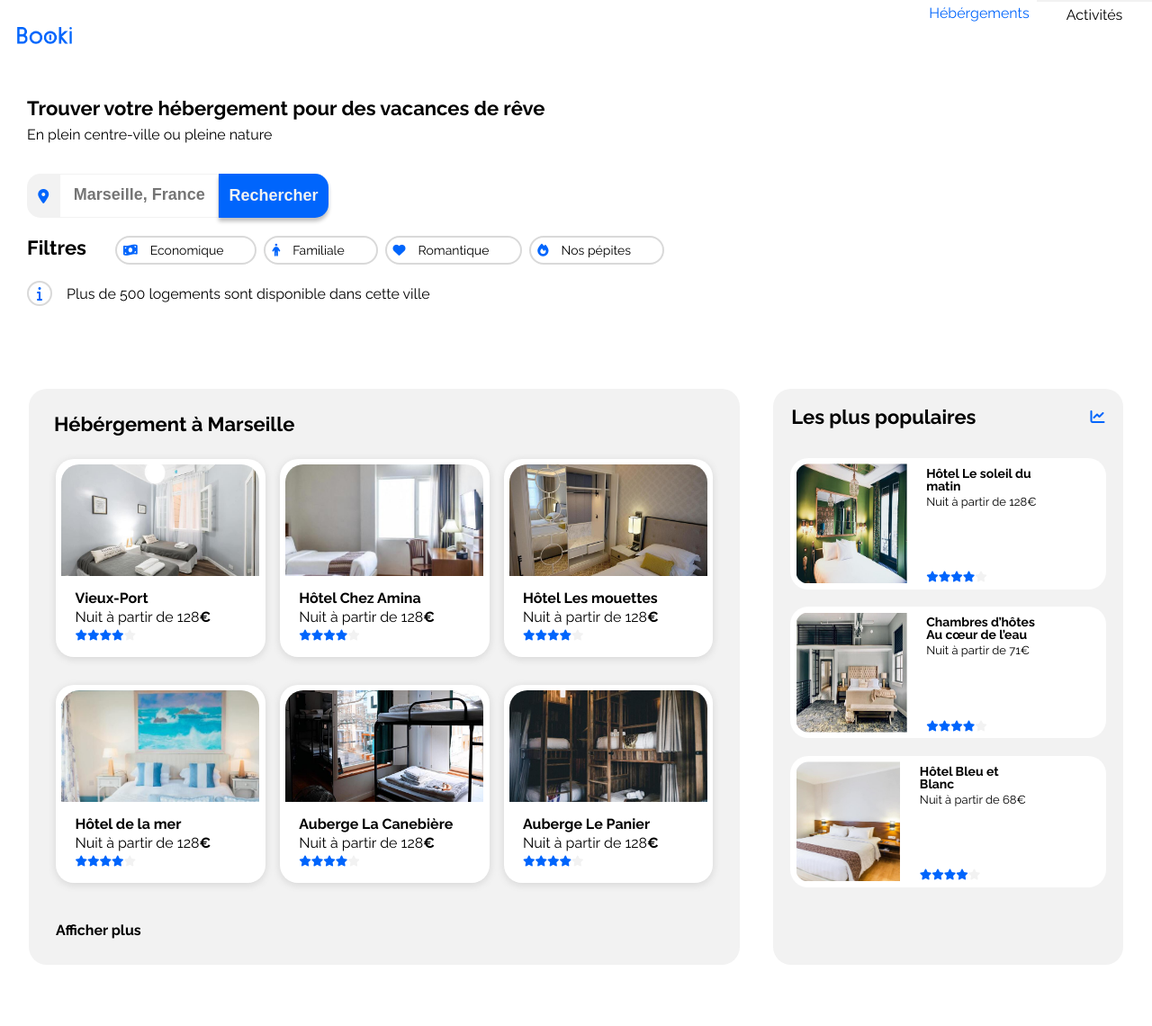
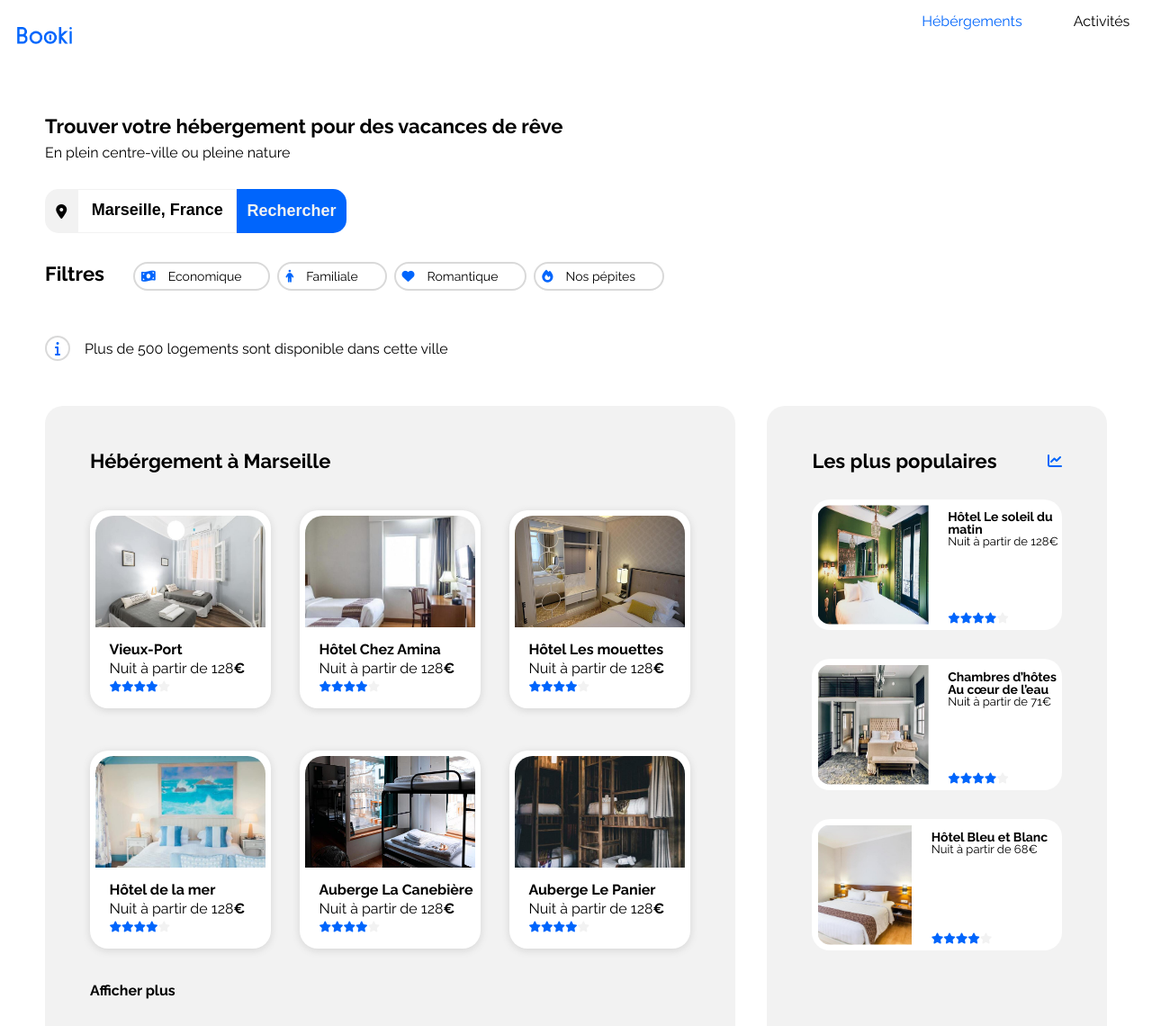
Before and after one commit to FrancoisSchmitt/Schmitt_Francois_01_Booki_22042024, a plain HTML site: page index.html in a window 1280 px wide. Shown: the top 1140 px of the page at 90% size. Drawn offline with Linux system fonts and the light colour scheme.

Commit message:
rework css

```diff
--- a/css/style.css
+++ b/css/style.css
@@ -1,4 +1,3 @@
-/****** General ***********/
 :root {
     --main-color: #0065FC;
     --second-color: #000000;
@@ -6,7 +5,7 @@
     --second-bg-color: #DEEBFF;
     --third-bg-color: #ffffff;
     --filter-bg-color: #DEEBFF;
-    --idk: #D9D9D9;
+    --grey-color: #D9D9D9;
     font-size: 16px;
 }
 
@@ -21,11 +20,6 @@ body {
     height: 100vh;
     margin: 0;
     font-family: 'Raleway', sans-serif;
-}
-
-section, .populaires-title, .populaires-card {
-    padding: 1.25em;
-    padding-top: 0;
 }
 
 .main-container {
@@ -77,7 +71,10 @@ h3 {
     font-weight: 700;
 }
 
-/****** HEADER ******/
+.container-padding {
+    padding: 2em 1em;
+}
+
 .header-content {
     align-items: center;
 }
@@ -115,20 +112,16 @@ h3 {
     justify-content: center;
 }
 
-
-
-/****** END HEADER ******/
-/****** HEADLINE ******/
 .headline h1 {
-    margin-bottom: 0.5em;
+    padding-bottom: 0.5em;
 }
 
 .headline p {
     font-weight: 400;
-    margin-bottom: 2.1875em;
 }
 
 .headline-searchbar {
+    padding: 2em 0;
     width: 20.9375em;
 }
 
@@ -136,6 +129,7 @@ h3 {
     height: 3.0625em;
     width: 3.125em;
     justify-content: center;
+    color: var(--second-color);
 }
 
 .headline-searchbar, .location, .search, .input {
@@ -164,6 +158,7 @@ h3 {
 
 .headline-searchbar input::placeholder {
     margin-left: 4.5em;
+    color: var(--second-color);
 }
 
 .headline-searchbar button, .headline-searchbar input::placeholder {
@@ -181,7 +176,7 @@ h3 {
 .headline h2 {
     font-size: 1.375em;
     font-weight: 700;
-    margin: 1em 0 1em 0;
+    padding-bottom: 1em;
 }
 
 .hidden {
@@ -206,6 +201,14 @@ h3 {
     gap: 0.5em;
 }
 
+.headline {
+    padding: 1.25em;
+}
+
+.filter-container {
+    padding-bottom: 2em;
+}
+
 .filter li {
     display: flex;
     padding: 0;
@@ -224,7 +227,7 @@ h3 {
 }
 
 .filter li {
-    border: 2px var(--idk) solid;
+    border: 2px var(--grey-color) solid;
     border-radius: 1.5625em;
     font-size: 0.875em;
     margin-bottom: 1.25em;
@@ -244,7 +247,7 @@ h3 {
 }
 
 .headline-info li i {
-    border: 2px var(--idk) solid;
+    border: 2px var(--grey-color) solid;
     width: 24px;
     height: 24px;
     display: flex;
@@ -262,8 +265,6 @@ h3 {
     font-weight: 700;
 }
 
-/****** END HEADLINE ******/
-/****** Hebergements And Populaires ******/
 .hebergements-and-populaires {
     display: flex;
     flex-direction: column-reverse;
@@ -274,13 +275,9 @@ h3 {
     box-sizing: border-box;
 }
 
-/****** Hebergements ***********/
+
 .hebergements {
     width: auto;
-}
-
-.populaires-title, .hebergements h2 {
-    padding: 0.9375em 1.25em 0.9375em 1.25em;
 }
 
 .hebergements-cards {
@@ -310,16 +307,11 @@ h3 {
     margin: 0.75em 0 0 0.9375em;
 }
 
-.hebergements-cards article footer ul, .hebergements-and-populaires section {
-    padding: 0;
-    margin: 0;
-}
-
 .hebergements-cards article footer span {
     font-weight: 700;
 }
 
-/****** Populaires ***********/
+
 .populaires {
     width: auto;
     background-color: var(--main-bg-color);
@@ -332,21 +324,28 @@ h3 {
 .card {
     background-color: var(--third-bg-color);
     border-radius: 1.25em;
-    margin-bottom: 0.937em;
 }
 
 .populaires-title {
     display: flex;
     justify-content: space-between;
     align-items: center;
+
+}
+
+.content-padding {
+    padding: 0 0 1em 0;
+}
+
+.populaires-cards {
+    display: flex;
+    flex-direction: column;
+    gap: 1em;
+
 }
 
 .populaires-cards .card {
     display: flex;
-}
-
-.populaires-card, .hebergements-cards {
-    padding: 0 1em 0 1em;
 }
 
 .populaires-cards img {
@@ -365,11 +364,6 @@ h3 {
     box-sizing: border-box;
 }
 
-.populaires-cards .card-title {
-    margin-top: 10px;
-    margin-bottom: 4px;
-}
-
 .populaires-cards .card-subtitle {
     margin: 0;
     font-size: 0.875em;
@@ -383,17 +377,6 @@ h3 {
     display: flex;
     flex-direction: row;
     padding: 0;
-}
-
-/****** END POP ******/
-/****** END ACTIVITY ******/
-.activity {
-    margin-bottom: 2.1875em;
-}
-
-.title-activity {
-    margin-top: 1.36em;
-    margin-bottom: 1.36em;
 }
 
 .activity-cards {
@@ -433,42 +416,35 @@ h3 {
     margin-left: 1.1875em;
 }
 
-/****** END ACTIVITY ******/
-/****** FOOTER ******/
 .footer {
     background-color: var(--main-bg-color);
+}
+
+
+.footer {
+    display: flex;
+    padding: 2em;
 }
 
 .footer nav {
     display: flex;
     flex-direction: column;
     justify-content: space-between;
-    padding-top: 1.875em;
-    padding-left: 1.875em;
+    gap: 3.125em;
 }
 
 .footer nav ul {
-    padding: 0;
-}
-
-.footer nav ul:not(:last-child) {
-    margin-bottom: 3.125em;
+    display: flex;
+    flex-direction: column;
+    gap: 1em;
 }
 
 .footer nav ul li span {
     font-weight: 700;
 }
 
-.footer nav ul {
-    display: flex;
-    flex-direction: column;
-    gap: 0.9375em;
-}
 
-/****** END FOOTER ******/
 @media (min-width: 767.98px) {
-
-    /****** HEADER ******/
     .header-content, .header-content ul {
         display: flex;
         flex-direction: row;
@@ -485,9 +461,9 @@ h3 {
     }
 
     .header-content ul {
-        justify-content: space-around;
-        width: 20%;
         margin: 0;
+        width: auto;
+        gap: 2em;
     }
 
     .link-active {
@@ -503,14 +479,12 @@ h3 {
         padding-top: 7px;
     }
 
-    /****** END HEADER ******/
     section {
         padding: 1.875em;
     }
 
     .hebergements-and-populaires {
         flex-direction: column;
-        padding: 3.125em;
     }
 
     .hebergements {
@@ -519,15 +493,10 @@ h3 {
         margin-bottom: 3.125em;
     }
 
-    .hebergements h2 {
-        padding: 1.275em;
-    }
-
     .hebergements-cards {
         display: grid;
         grid-template-columns: repeat(3, 1fr);
         gap: 1.275em;
-        padding: 1.875em;
     }
 
     .hebergements-cards article {
@@ -544,7 +513,6 @@ h3 {
 
     .populaires {
         width: 100%;
-        margin-top: 3.125em;
     }
 
     .populaires-cards {
@@ -554,7 +522,15 @@ h3 {
     }
 
     .populaires-cards a {
-        width: 30%;
+        width: auto;
+    }
+
+    .card {
+        width: 33%;
+    }
+
+    .card-txt {
+        padding-top: .8em;
     }
 
     .populaires-cards .card-title {
@@ -569,77 +545,57 @@ h3 {
         height: 8.325em;
     }
 
-    .card-txt {
-        width: 8em;
-    }
-
     .activity-cards {
         flex-wrap: nowrap;
         gap: 1em;
-        padding: 1em 2em;
     }
 
     .activity article img {
         height: 12.5em;
     }
 
-    .hebergements-cards article footer ul, .hebergements-and-populaires section {
-        padding: 0;
-        margin: 1em;
-    }
-
-    /****** FOOTER ******/
     .footer {
-        width: 95%;
-        background-color: var(--main-bg-color);
-        margin-left: auto;
-        margin-right: auto;
+        margin: 2em;
+        padding: 1.5em;
     }
 
     .footer nav {
         display: flex;
+        gap: 3.125em;
+        flex: 1;
         flex-direction: row;
-        justify-content: space-between;
-        width: 80%;
     }
-
     .footer nav ul {
-        padding: 0;
-    }
-
-    .footer nav ul li span {
-        font-weight: 700;
-    }
-
-    .footer nav ul {
-        display: flex;
-        flex-direction: column;
-        margin-left: 4%;
-    }
-
-    /****** END FOOTER ******/
+        flex: 1;
     }
 
     @media (min-width:1024px) {
 
-    /****** HEADER ******/
+        .header-content ul {
+            margin: 0;
+            width: 20%;
+            gap: 2em;
+        }
+
         .link-active {
+            border: none;
+        }
+
+        .link {
+            padding-top: 1em;
             border: none;
         }
 
         .link:hover {
             border-top: 2px var(--main-color) solid;
-        padding-top: 7px;
+            padding-top: 1em;
             color: var(--main-color);
-        border-bottom: none;
         }
 
         .link-not-active {
             border-bottom: none;
         }
 
-    /****** END HEADER ******/
-    /****** HEADLINE AND FILTER ******/
         .headline-searchbar button {
             display: flex;
             justify-content: center;
@@ -653,6 +609,7 @@ h3 {
             border-bottom-right-radius: 15px;
             color: var(--main-bg-color);
             background-color: var(--main-color);
+            box-shadow: none;
         }
 
         .headline-searchbar button, .headline-searchbar input::placeholder {
@@ -684,63 +641,49 @@ h3 {
         }
 
         .Show-more {
-        padding: 1.875em;
+            padding: 1.5em 0 0 0;
         }
 
-    /****** END HEADLINE AND FILTER ******/
-    /*    END HEADLINE AND FILTER       */
-
-    /*   Hebergements And Populaires    */
         .hebergements-and-populaires {
             display: flex;
             justify-content: space-between;
             flex-direction: row;
-        padding: 2em 2em;
+            padding: 0 3.125em;
         }
 
         .hebergements-and-populaires section {
             background-color: var(--main-bg-color);
             border-radius: 20px;
-        padding: 30px;
             box-sizing: border-box;
         }
 
-    /*           Hebergements            */
         .hebergements {
             width: 65%;
+            margin: 0;
         }
 
         .hebergements-cards {
             grid-template-columns: repeat(3, 1fr);
-        gap: 1em;
-        padding: 0 1.875em 0 1.875em;
+            gap: 2em;
+        }
+
+        .container-padding, .headline {
+            padding: 3.125em;
+        }
+
+        .content-padding {
+            padding: 0 0 2em 0;
         }
 
 
-
-    .hebergements-cards article footer ul, .hebergements-and-populaires section {
-        padding: 0;
-        margin: 0;
-    }
-
-    /****** Populaires ***********/
         .populaires {
             width: 32%;
-    }
-
-    .populaires-title {
-        display: flex;
-        justify-content: space-between;
-        align-items: center;
-        padding: 1.275em;
-
         }
 
         .populaires-cards .card {
             display: flex;
             width: 90%;
             margin: auto;
-        margin-bottom: 1.225em;
         }
 
         .populaires-cards img {
@@ -753,41 +696,31 @@ h3 {
             width: 100%;
         }
 
+        .populaires-cards .card {
+            display: flex;
+            width: 100%;
+        }
+
         .populaires-cards .card-content {
             width: 67%;
-        padding-left: 15px;
             display: flex;
             flex-direction: column;
             justify-content: space-between;
-        box-sizing: border-box;
-    }
-
-    .populaires-cards .card-title {
-        margin-top: 10px;
-        margin-bottom: 4px;
-    }
-
-    .populaires-cards .card-subtitle {
-        margin: 0;
         }
 
         .populaires-cards {
             flex-direction: column;
-        margin-top: .9em;
+            gap: 2em;
         }
 
-    .populaires-cards .card-rating {
-        margin-bottom: 5px;
+        .activity-cards {
+            padding: 0;
         }
 
-    /****** END ACTIVITY ******/
-    .activity {
-        margin-bottom: 5%;
-    }
-
-    .activityP-cards {
-        width: 100%;
-        padding: 0.5em 0.5em;
+        .activity-cards {
+            width: 95%;
+            display: flex;
+            gap: 2em;
         }
 
         .activity article img {
@@ -796,6 +729,4 @@ h3 {
             border-radius: 20px 20px 0px 0px;
             object-fit: cover;
         }
-
-    /****** END ACTIVITY ******/
     }
--- a/index.html
+++ b/index.html
@@ -61,8 +61,8 @@
                 </section>
                 <!-- switch all h1  -->
                 <div class="hebergements-and-populaires">
-                    <section class="hebergements">
-                        <h2 class="title">Hébérgement à Marseille</h2>
+                    <section class="hebergements container-padding">
+                        <h2 class="title content-padding">Hébérgement à Marseille</h2>
                         <div class="hebergements-cards">
                             <article>
                                 <a href="#">
@@ -229,8 +229,8 @@
                             <p class="Show-more">Afficher plus</p>
                         </a>
                     </section>
-                    <section class="populaires">
-                        <div class="populaires-title">
+                    <section class="populaires container-padding">
+                        <div class="populaires-title content-padding">
                             <h2 class="section-title title">Les plus populaires</h2>
                             <i class="fa-solid fa-chart-line" aria-hidden="true"></i>
                         </div>
@@ -336,8 +336,8 @@
                         </div>
                     </section>
                 </div>
-                <section class="activity">
-                    <h2 class="title title-activity">Activité à Marseille</h2>
+                <section class="activity container-padding ">
+                    <h2 class="title title-activity content-padding">Activité à Marseille</h2>
                     <div class="activity-cards">
                         <article class="card-activity">
                             <a href="#">
```
Lines whose indentation alone changed are shown as unchanged.
